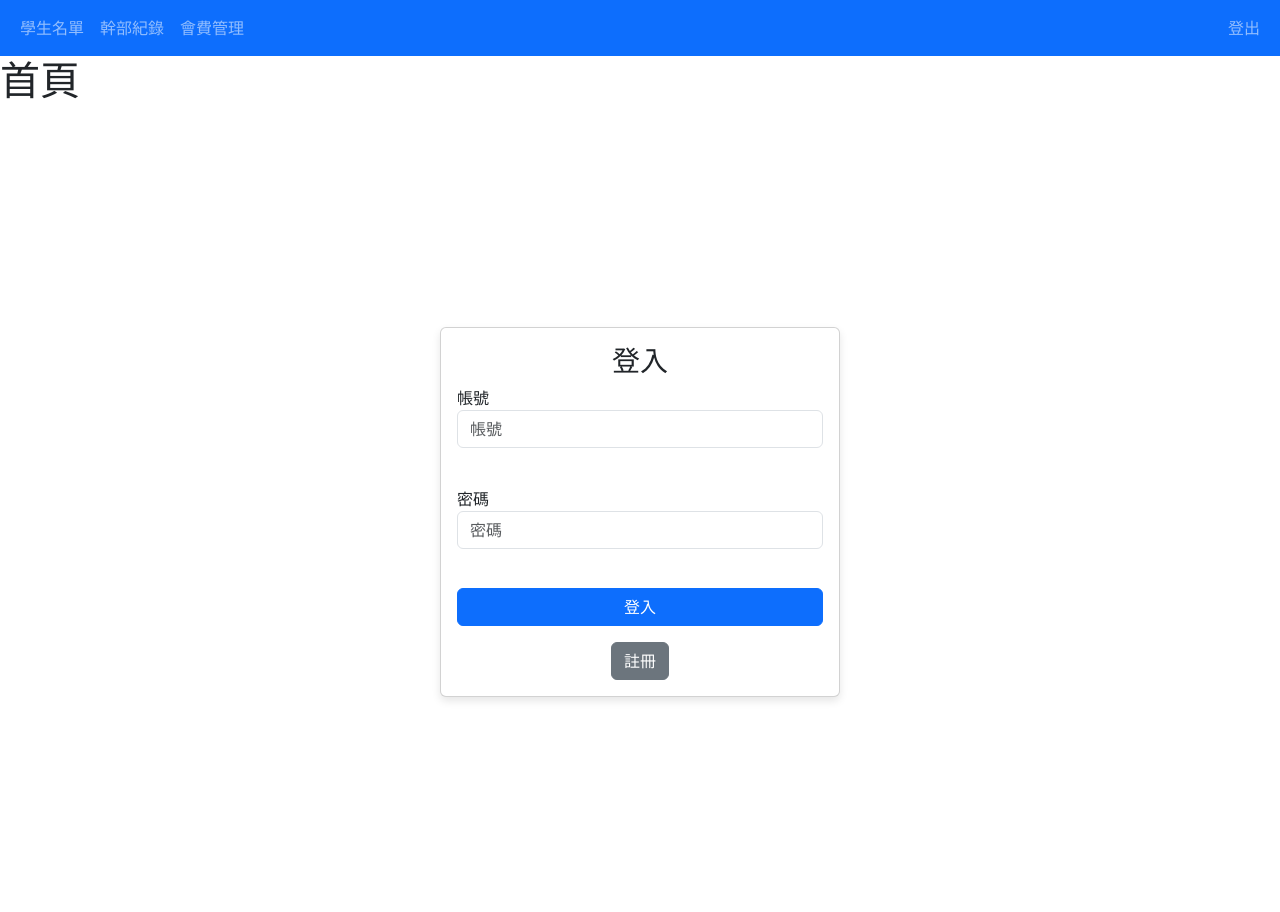
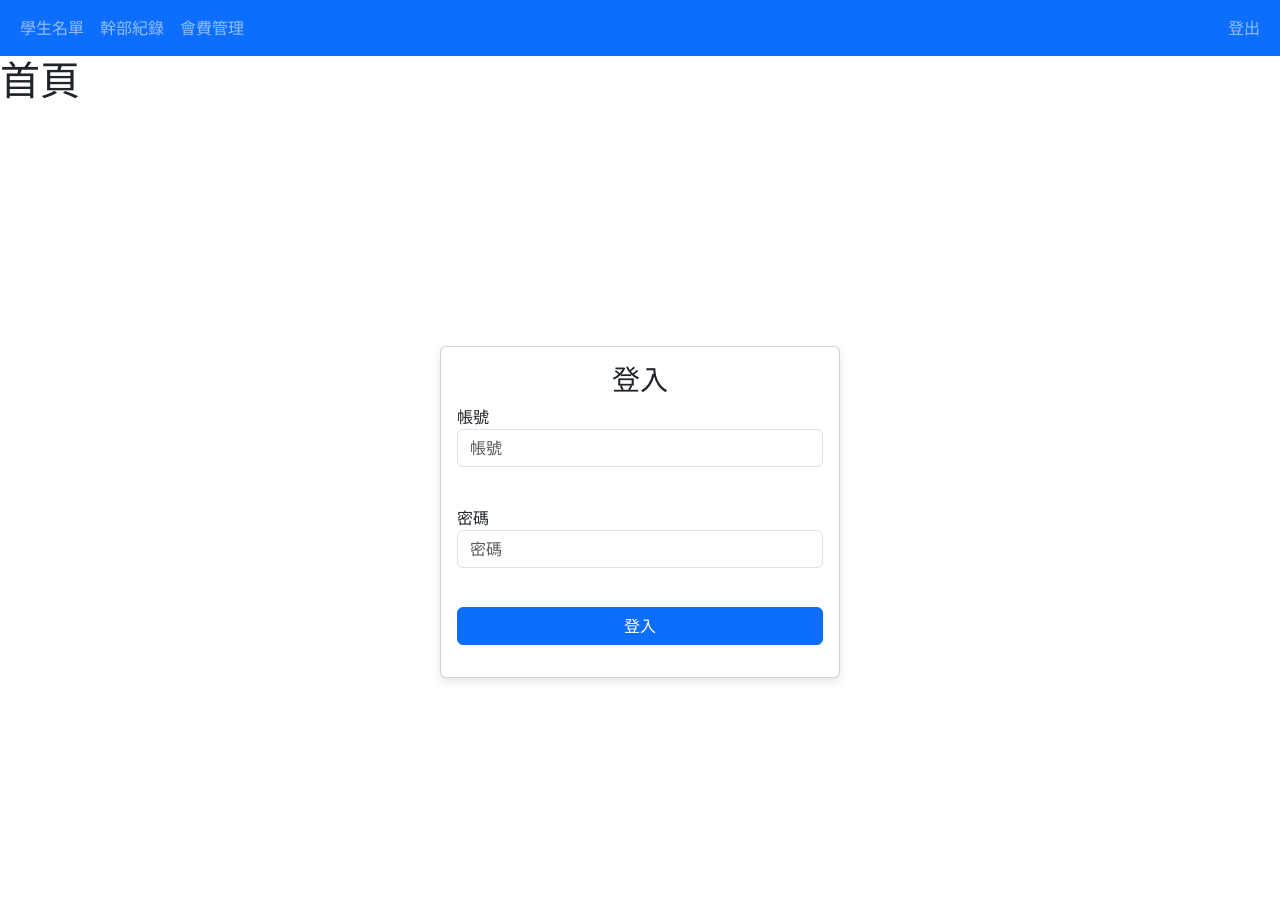
Before and after one commit to Capybara094/-, a PHP site: page /index.php in a window 1280 px wide. Run offline with PHP 8.4, Linux system fonts and the light colour scheme.

Commit message:
刪除註冊功能

```diff
--- a/web/login.php
+++ b/web/login.php
@@ -60,9 +60,6 @@ if ($_POST) {
                 <div class="alert alert-danger mt-2"><?= htmlspecialchars($msg) ?></div>
             <?php endif; ?>
 
-            <div class="text-center mt-3">
-                <a href="register.php" class="btn btn-secondary">註冊</a>
-            </div>
         </div>
     </div>
 </div>
```
